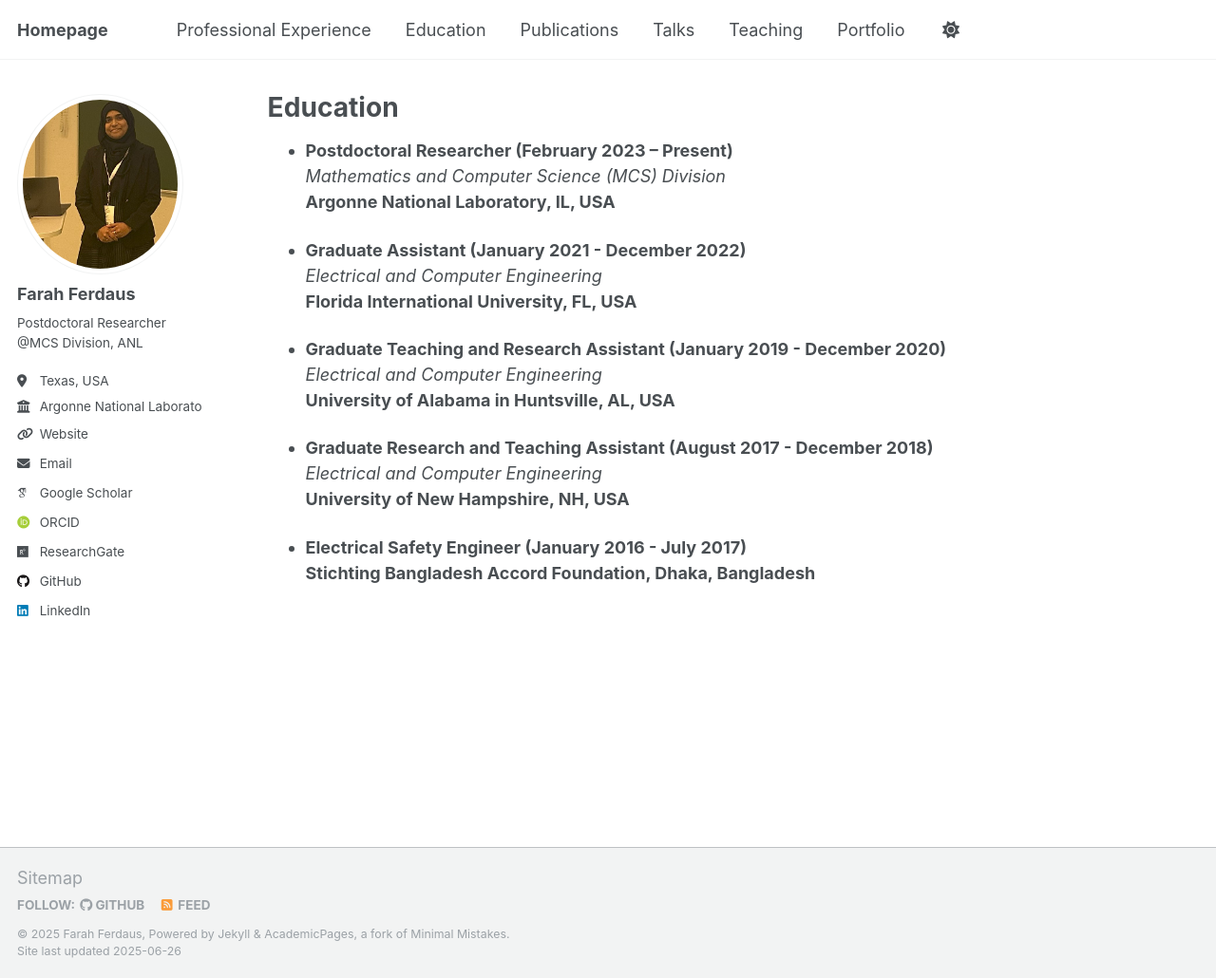
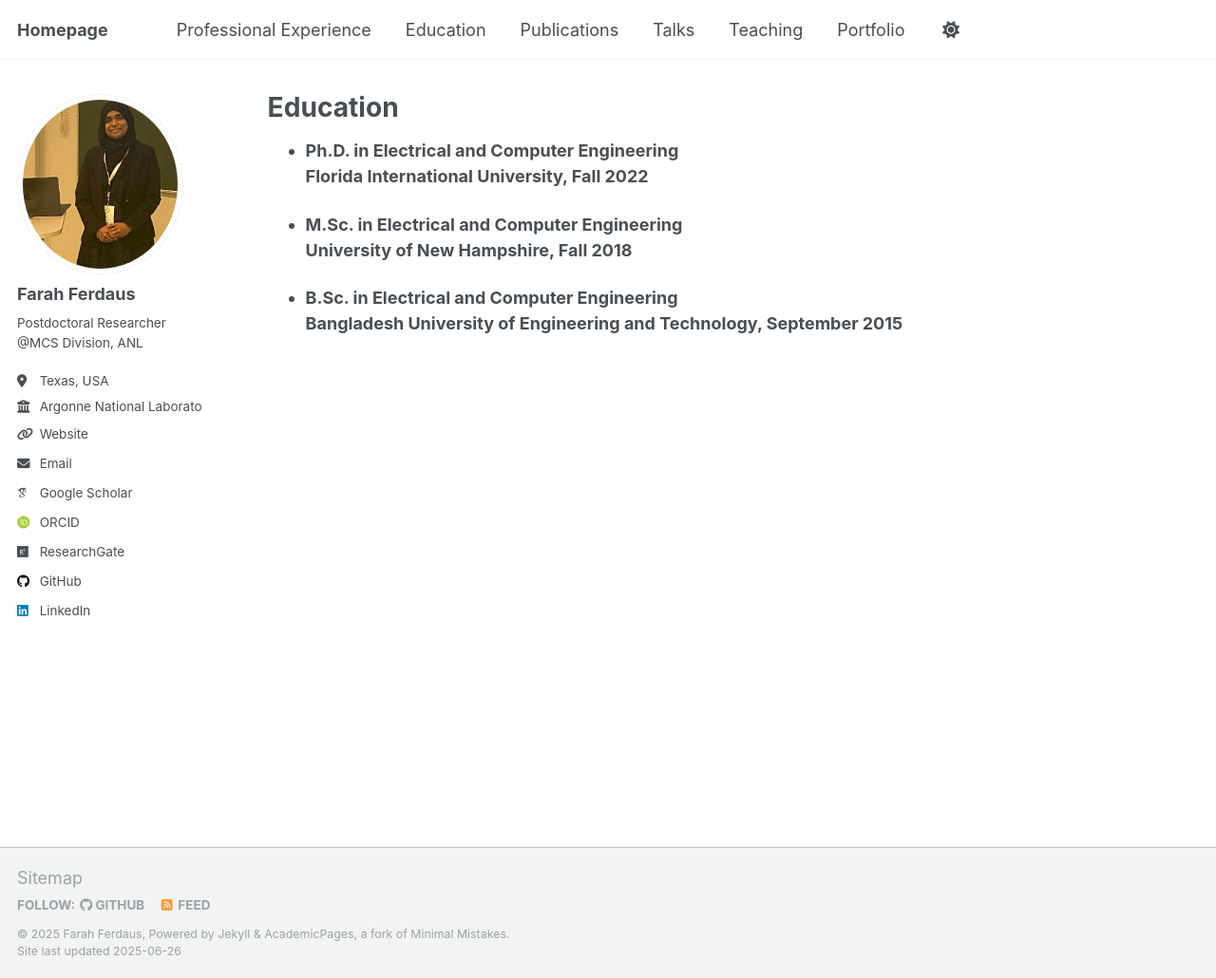
Before and after one commit to fferdaus/fferdaus.github.io, a Jekyll site: the page built from _pages/education.md, in a window 1280 px wide and 1030 px high. Shown: the whole window at 95% size. Built offline with Jekyll 4.4.1, drawn with Linux system fonts in a browser that asks for light colours; some web fonts are replaced.

Commit message:
Update education.md

```diff
--- a/_pages/education.md
+++ b/_pages/education.md
@@ -11,30 +11,13 @@ redirect_from:
 <!--## Work Experience-->
 
 
-<!--### Postdoctoral Researcher (February 2023 – Present)
-**Mathematics and Computer Science (MCS) Division**
-*Argonne National Laboratory, IL, USA*
-📅 **February 2023 – Present**-->
-
-- **Postdoctoral Researcher (February 2023 – Present)**
-*Mathematics and Computer Science (MCS) Division*
-**Argonne National Laboratory, IL, USA**
+- **Ph.D. in Electrical and Computer Engineering**
+**Florida International University, Fall 2022**
 
 
-- **Graduate Assistant (January 2021 - December 2022)**
-*Electrical and Computer Engineering*
-**Florida International University, FL, USA**
+- **M.Sc. in Electrical and Computer Engineering**
+**University of New Hampshire, Fall 2018**
 
 
-- **Graduate Teaching and Research Assistant (January 2019 - December 2020)**
-*Electrical and Computer Engineering*
-**University of Alabama in Huntsville, AL, USA**
-
-
-- **Graduate Research and Teaching Assistant (August 2017 - December 2018)**
-*Electrical and Computer Engineering*
-**University of New Hampshire, NH, USA**
-
-
-- **Electrical Safety Engineer (January 2016 - July 2017)**
-**Stichting Bangladesh Accord Foundation, Dhaka, Bangladesh**
+- **B.Sc. in Electrical and Computer Engineering**
+**Bangladesh University of Engineering and Technology, September 2015**
```
